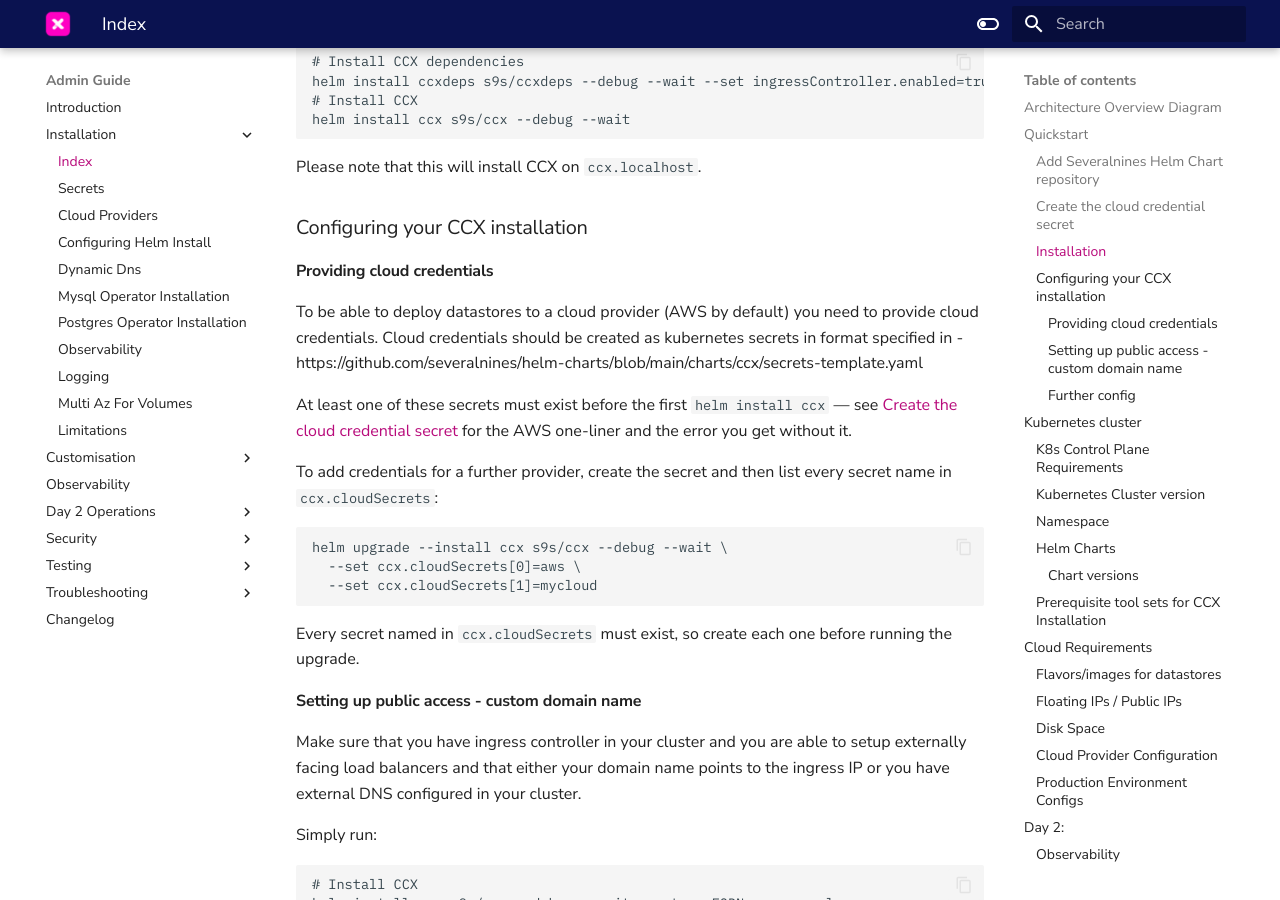
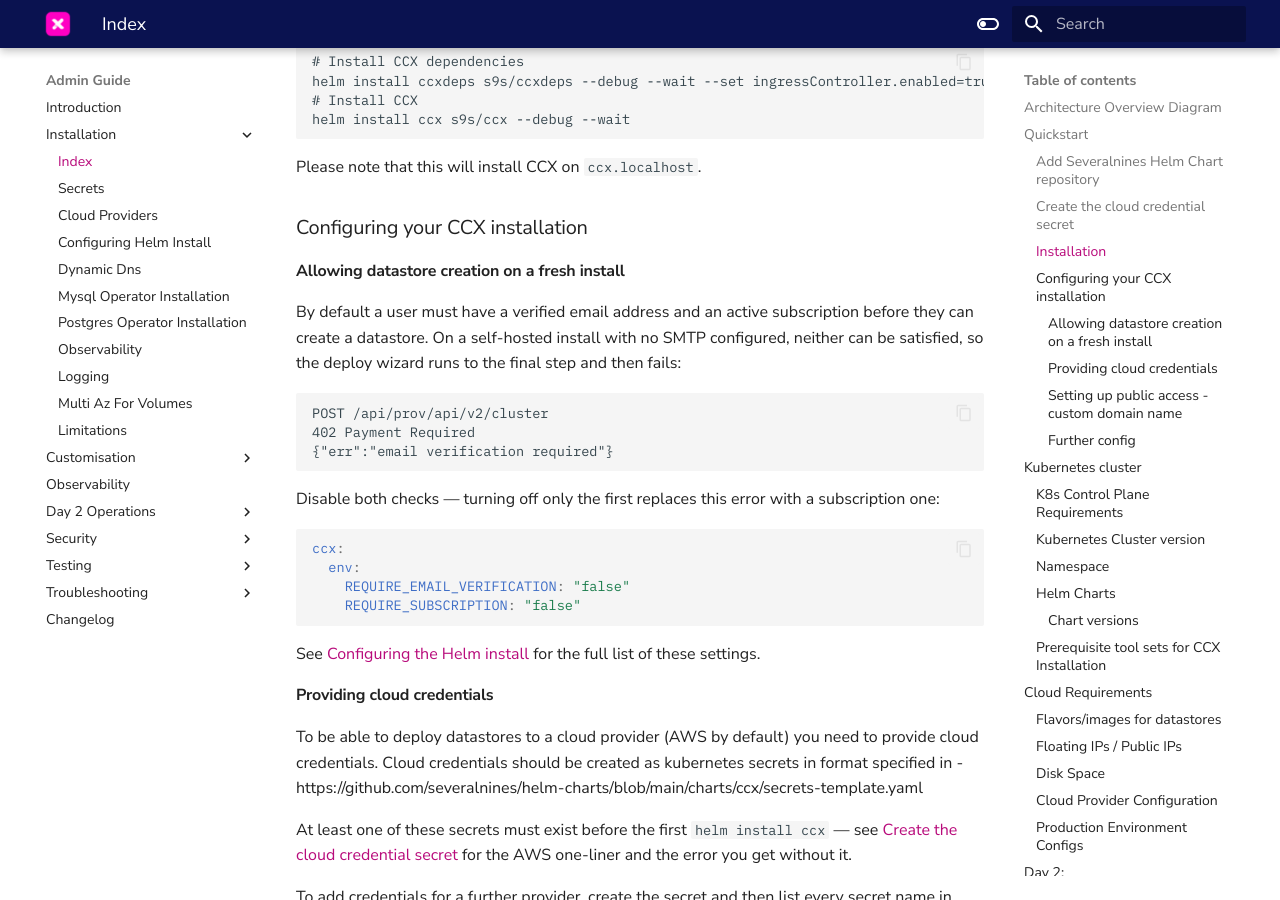
Before and after one commit to severalnines/ccx-docs, an MkDocs documentation site: the page built from docs/admin/Installation/Index.md, in a window 1280 px wide and 900 px high, scrolled down 2274 px. Built offline with MkDocs 1.6.1 and Material for MkDocs 9.7.7, drawn with Linux system fonts in a browser that asks for light colours; comment, search, counter and statistics services are not loaded.

Commit message:
CCX-6090 Document the flags that block datastore creation on fresh installs
A self-hosted install with no SMTP configured could complete every documented
step and still not create a datastore. The deploy wizard ran to its final click
and failed with 402 Payment Required and "email verification required" - a
status code that points at billing while the actual cause is an unverifiable
email address, on an install where email can never be verified because no mail
is configured. Nothing in the docs named REQUIRE_EMAIL_VERIFICATION or
REQUIRE_SUBSCRIPTION, so there was no way to search from the symptom to the
cause.

Both flags are documented together and always disabled together, because
turning off only email verification swaps one 402 for another and leaves the
operator no better off. The error text is quoted verbatim so that someone
searching the message can land on the fix. The OpenStack tutorial already
half-acknowledged this with a "press Back to skip verification" UI tip, which
gets a reader past registration but not past datastore creation; it now points
at the flags instead of implying registration was the whole problem.

Co-Authored-By: Claude Opus 5 (1M context) <noreply@anthropic.com>

````diff
--- a/docs/admin/Installation/Index.md
+++ b/docs/admin/Installation/Index.md
@@ -83,6 +83,32 @@ helm install ccx s9s/ccx --debug --wait
 Please note that this will install CCX on `ccx.localhost`.
 
 ### Configuring your CCX installation
+
+#### Allowing datastore creation on a fresh install
+
+By default a user must have a verified email address and an active subscription
+before they can create a datastore. On a self-hosted install with no SMTP
+configured, neither can be satisfied, so the deploy wizard runs to the final step
+and then fails:
+
+```
+POST /api/prov/api/v2/cluster
+402 Payment Required
+{"err":"email verification required"}
+```
+
+Disable both checks — turning off only the first replaces this error with a
+subscription one:
+
+```yaml
+ccx:
+  env:
+    REQUIRE_EMAIL_VERIFICATION: "false"
+    REQUIRE_SUBSCRIPTION: "false"
+```
+
+See [Configuring the Helm install](Configuring-Helm-Install.md#common-configs)
+for the full list of these settings.
 
 #### Providing cloud credentials
 
````
Also changed, not shown: docs/admin/Installation/Configuring-Helm-Install.md (+20 -0 lines), docs/admin/Installation/Tutorial-openstack.md (+5 -0 lines).
